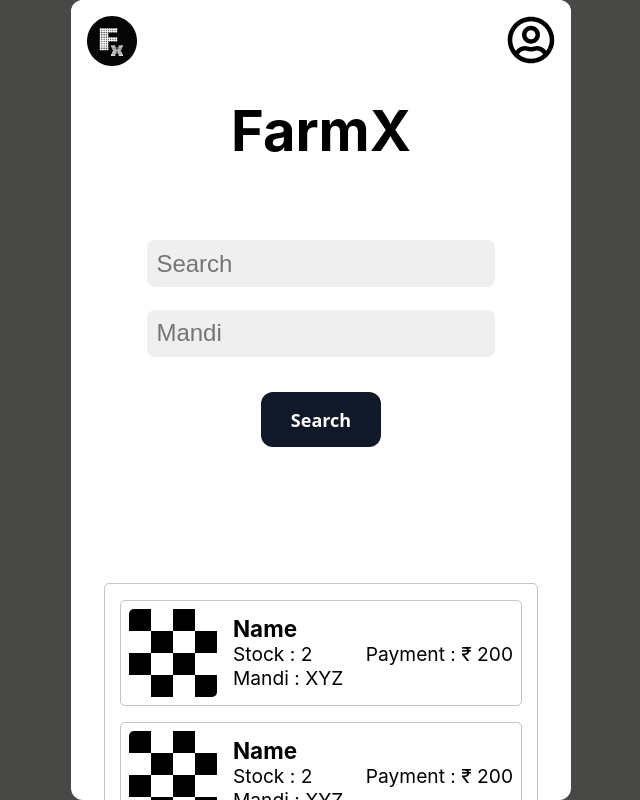
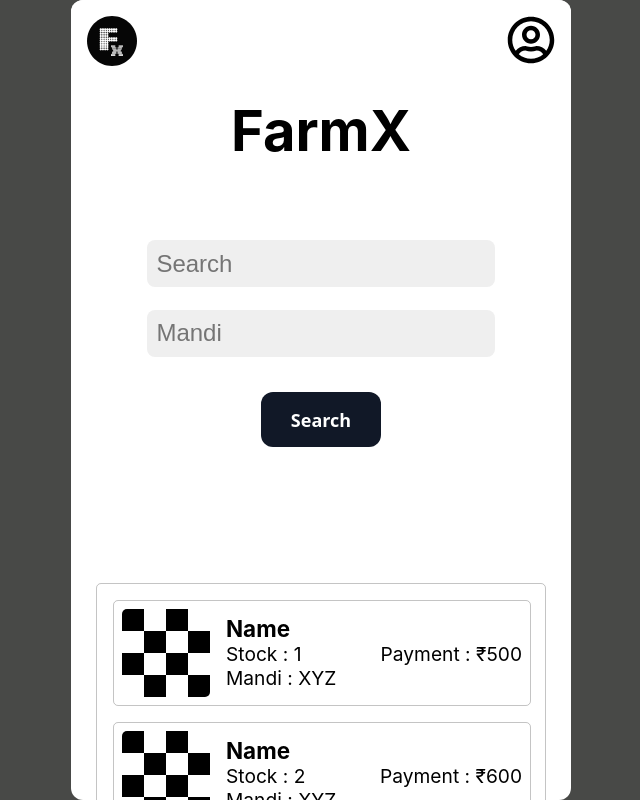
Before and after one commit to bitstatic/FarmX-frntnd, a React (Vite) app: page /home/buy in a window 1280 px wide. Shown: the whole page, without its empty margins (319-959 px from the left). Built offline with nearby package versions, Linux system fonts and the light colour scheme.

Commit message:
Added Object prop to HistorySection

```diff
--- a/src/Components/buyProfile/HistoryCard.tsx
+++ b/src/Components/buyProfile/HistoryCard.tsx
@@ -1,6 +1,5 @@
-import React from 'react'
-import styled from 'styled-components'
-import dummy from "/imagedummy.png"
+import React from "react";
+import styled from "styled-components";
 
 const Card = styled.div`
   display: flex;
@@ -11,47 +10,54 @@ const Card = styled.div`
   gap: 0.1rem;
   border: 1px solid rgba(61, 61, 61, 0.3);
   border-radius: 5px;
-    > .hist-card-container{
+  > .hist-card-container {
     width: 100%;
     display: flex;
     align-items: center;
     gap: 1rem;
     padding: 0.5rem;
-        > img{
+    > img {
       border-radius: 5px;
-            width:5.5rem
+      width: 5.5rem;
     }
-        > .card-text{
+    > .card-text {
       width: 100%;
       font-size: 1.2rem;
       display: flex;
       flex-direction: column;
-            >.row{
+      > .row {
         display: flex;
         width: 100%;
         justify-content: space-between;
       }
-
     }
   }
-`
+`;
 
-function HistoryCard() {
+interface Props {
+  Name: string;
+  Stock: number;
+  Payment: number;
+  Mandi: string;
+  img: string;
+}
+
+function HistoryCard({ Name, Stock, Payment, Mandi, img }: Props) {
   return (
     <Card>
-        <div className='hist-card-container'>
-            <img src={dummy} alt="" />
-            <div className='card-text'>
-                <h3>Name</h3>
-                <div className='row'>
-                    <p>Stock : {2}</p>
-                    <p>Payment : {"₹ 200"}</p>
+      <div className="hist-card-container">
+        <img src={img} alt="" />
+        <div className="card-text">
+          <h3>{Name}</h3>
+          <div className="row">
+            <p>Stock : {Stock}</p>
+            <p>Payment : {"₹"+Payment}</p>
           </div>
-                <p>Mandi : {"XYZ"}</p>
+          <p>Mandi : {Mandi}</p>
         </div>
       </div>
     </Card>
-  )
+  );
 }
 
-export default HistoryCard
+export default HistoryCard;
--- a/src/Components/buyProfile/HistorySection.tsx
+++ b/src/Components/buyProfile/HistorySection.tsx
@@ -1,31 +1,46 @@
-import React from 'react'
-import styled from 'styled-components'
-import HistoryCard from './HistoryCard'
+import React from "react";
+import styled from "styled-components";
+import HistoryCard from "./HistoryCard";
+import dummy from "/imagedummy.png";
 
 const HistSec = styled.div`
+width: 90%;
+  > ul {
     display: flex;
     flex-direction: column;
     align-items: center;
     justify-content: start;
     gap: 1rem;
-    width: 80%;
     padding: 1rem;
     border: 1px solid rgba(61, 61, 61, 0.3);
     border-radius: 5px;
-`
-
+  }
+  li {
+  width: 100%;
+    list-style: none;
+  }
+`;
 
 function HistorySection() {
+  const items = [
+    { id: 0, Name: "Name", Stock: 1, Mandi: "XYZ", Payment: 500, img: dummy },
+    { id: 1, Name: "Name", Stock: 2, Mandi: "XYZ", Payment: 600, img: dummy },
+    { id: 2, Name: "Name", Stock: 3, Mandi: "XYZ", Payment: 700, img: dummy },
+    { id: 7, Name: "Name", Stock: 4, Mandi: "XYZ", Payment: 800, img: dummy },
+    { id: 4, Name: "Name", Stock: 5, Mandi: "XYZ", Payment: 900, img: dummy },
+    { id: 5, Name: "Name", Stock: 6, Mandi: "XYZ", Payment: 1000, img: dummy },
+  ];
+  const history = items.map((item) => (
+    <li key={item.id}>
+      <HistoryCard {...item} />
+    </li>
+  ));
+
   return (
-    <HistSec >
-        <HistoryCard  />
-        <HistoryCard  />
-        <HistoryCard  />
-        <HistoryCard  />
-        <HistoryCard  />
-        <HistoryCard  />
+    <HistSec>
+      <ul>{history}</ul>
     </HistSec>
-  )
+  );
 }
 
-export default HistorySection
+export default HistorySection;
```
Lines whose indentation alone changed are shown as unchanged.
